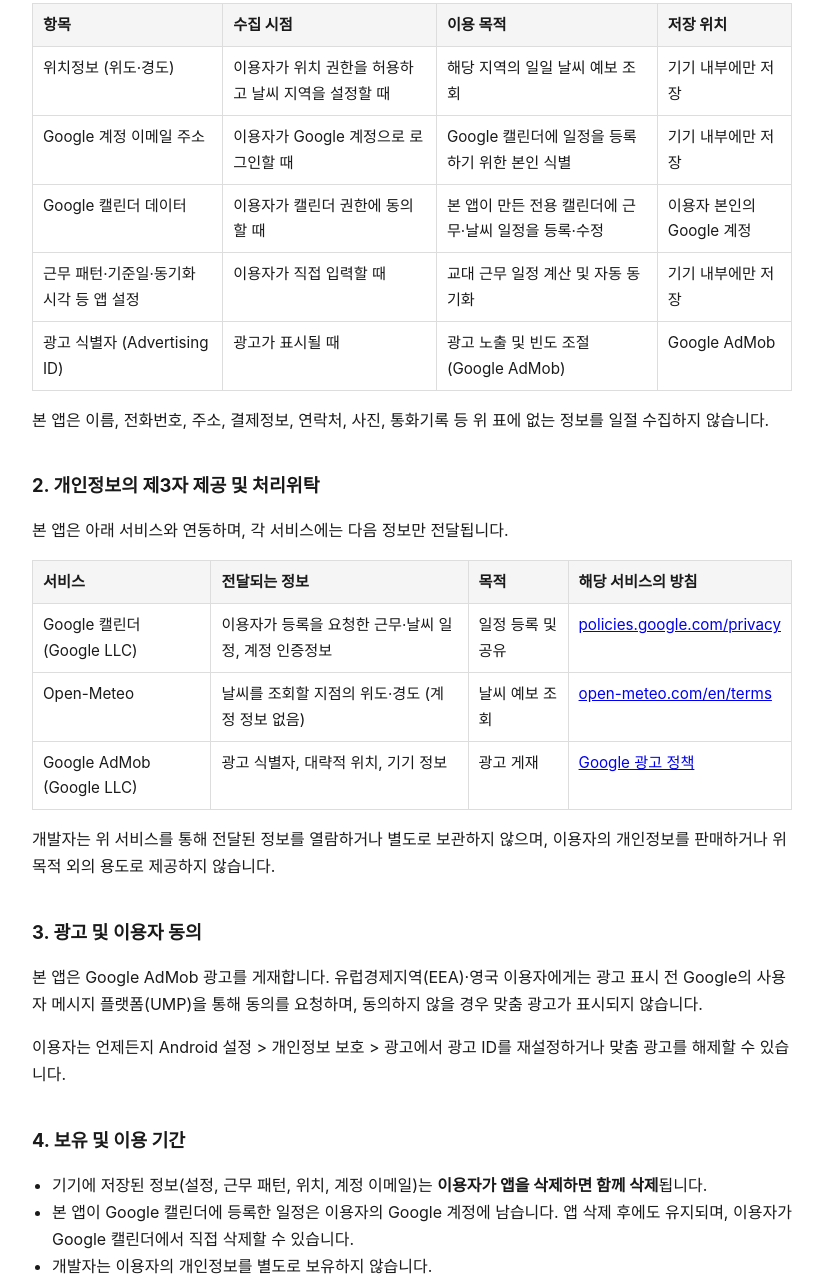
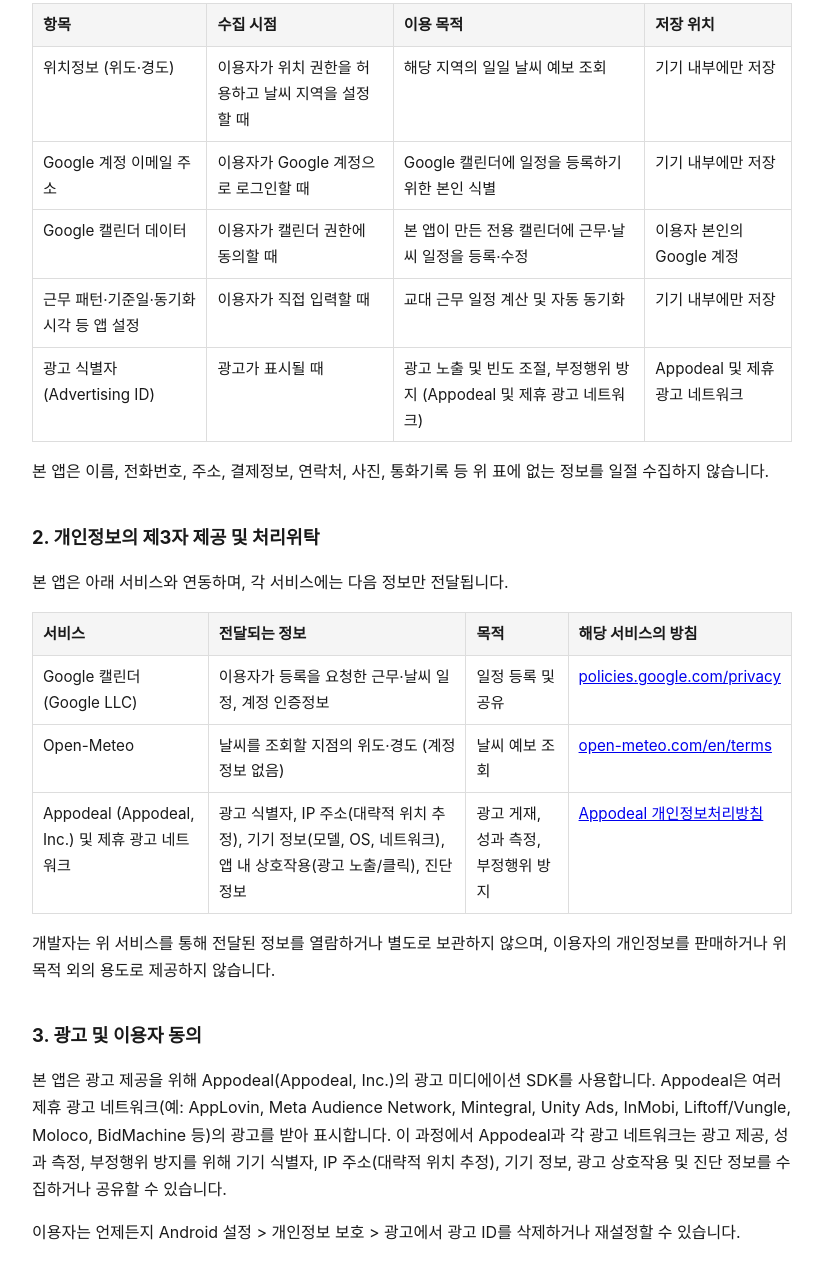
Before and after one commit to bju10147-bb/bju10147-bb.github.io, a plain HTML site: page privacy.html in a window 1280 px wide. Shown: the part 342-1626 px from the top of the page, without its empty margins (228-1051 px from the left). Drawn offline with Linux system fonts and the light colour scheme.

Commit message:
Update privacy policy for Appodeal migration (shiftcal)

```diff
--- a/privacy.html
+++ b/privacy.html
@@ -22,7 +22,7 @@
 <h1>개인정보처리방침</h1>
 <p class="meta">
   애플리케이션: <strong>교대달력 공유캘린더 - 교대근무표 3교대 근무일정 관리</strong> (<code>com.bju10147.shiftcal</code>)<br>
-  시행일: 2026년 8월 21일
+  시행일: 2026년 11월 5일
 </p>
 
 <p>
@@ -62,8 +62,8 @@
   <tr>
     <td>광고 식별자 (Advertising ID)</td>
     <td>광고가 표시될 때</td>
-    <td>광고 노출 및 빈도 조절 (Google AdMob)</td>
-    <td>Google AdMob</td>
+    <td>광고 노출 및 빈도 조절, 부정행위 방지 (Appodeal 및 제휴 광고 네트워크)</td>
+    <td>Appodeal 및 제휴 광고 네트워크</td>
   </tr>
 </table>
 
@@ -91,10 +91,10 @@
     <td><a href="https://open-meteo.com/en/terms">open-meteo.com/en/terms</a></td>
   </tr>
   <tr>
-    <td>Google AdMob (Google LLC)</td>
-    <td>광고 식별자, 대략적 위치, 기기 정보</td>
-    <td>광고 게재</td>
-    <td><a href="https://policies.google.com/technologies/partner-sites">Google 광고 정책</a></td>
+    <td>Appodeal (Appodeal, Inc.) 및 제휴 광고 네트워크</td>
+    <td>광고 식별자, IP 주소(대략적 위치 추정), 기기 정보(모델, OS, 네트워크), 앱 내 상호작용(광고 노출/클릭), 진단 정보</td>
+    <td>광고 게재, 성과 측정, 부정행위 방지</td>
+    <td><a href="https://app.appodeal.com/privacy-policy">Appodeal 개인정보처리방침</a></td>
   </tr>
 </table>
 
@@ -105,13 +105,13 @@
 
 <h2>3. 광고 및 이용자 동의</h2>
 <p>
-  본 앱은 Google AdMob 광고를 게재합니다. 유럽경제지역(EEA)·영국 이용자에게는
-  광고 표시 전 Google의 사용자 메시지 플랫폼(UMP)을 통해 동의를 요청하며,
-  동의하지 않을 경우 맞춤 광고가 표시되지 않습니다.
+  본 앱은 광고 제공을 위해 Appodeal(Appodeal, Inc.)의 광고 미디에이션 SDK를 사용합니다.
+  Appodeal은 여러 제휴 광고 네트워크(예: AppLovin, Meta Audience Network, Mintegral, Unity Ads, InMobi, Liftoff/Vungle, Moloco, BidMachine 등)의 광고를 받아 표시합니다.
+  이 과정에서 Appodeal과 각 광고 네트워크는 광고 제공, 성과 측정, 부정행위 방지를 위해 기기 식별자, IP 주소(대략적 위치 추정), 기기 정보, 광고 상호작용 및 진단 정보를 수집하거나 공유할 수 있습니다.
 </p>
 <p>
   이용자는 언제든지 Android 설정 &gt; 개인정보 보호 &gt; 광고에서
-  광고 ID를 재설정하거나 맞춤 광고를 해제할 수 있습니다.
+  광고 ID를 삭제하거나 재설정할 수 있습니다.
 </p>
 
 <h2>4. 보유 및 이용 기간</h2>
@@ -166,7 +166,7 @@
   이메일: <a href="mailto:bju.10147@gmail.com">bju.10147@gmail.com</a>
 </p>
 
-<p class="meta">최종 수정일: 2026년 8월 21일</p>
+<p class="meta">최종 수정일: 2026년 11월 5일</p>
 
 </body>
 </html>
```
